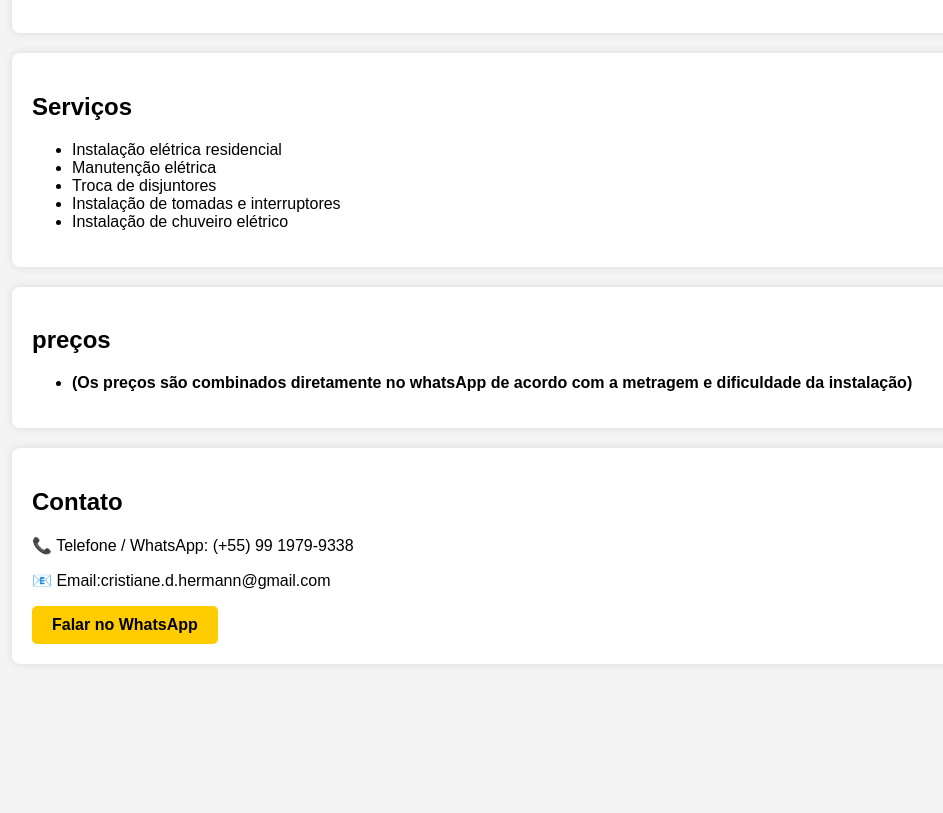
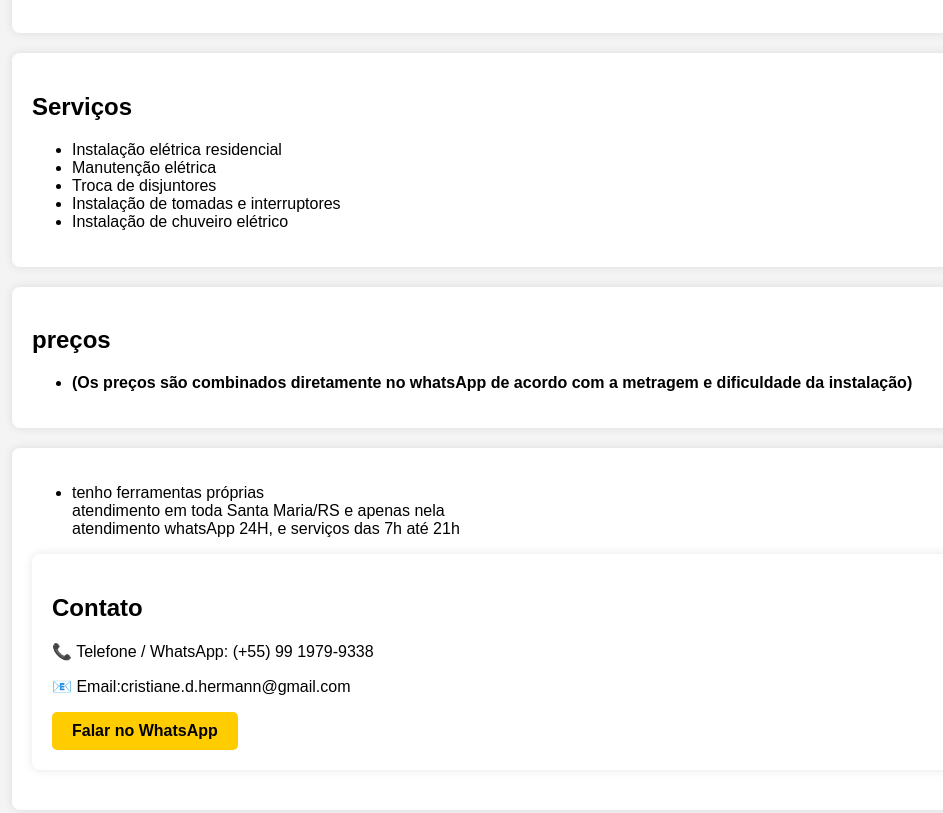
Before and after one commit to hermann-yx/site-cristiane-eletricista-, a plain HTML site: page index.html in a window 1280 px wide. Shown: the part 577-1390 px from the top of the page, without its empty margins (8-951 px from the left). Before the commit the page ends 1281 px from the top, so only its background shows below. Drawn offline with Linux system fonts and the light colour scheme.

Commit message:
Update index.html

```diff
--- a/index.html
+++ b/index.html
@@ -110,6 +110,12 @@ essa é a confiança que nos liga</b></p>
            <li><b>(Os preços são combinados diretamente no whatsApp de acordo com a metragem e dificuldade da instalação) </b></li>
         </ul>
     </div>
+<div class="card">
+	<Ul>
+	<li>tenho ferramentas próprias<br>
+	atendimento em toda Santa Maria/RS e apenas nela<br>
+	atendimento whatsApp 24H, e serviços das 7h até 21h</li>
+	</ul>
 
     <div class="card" id="contato">
         <h2>Contato</h2>
```
